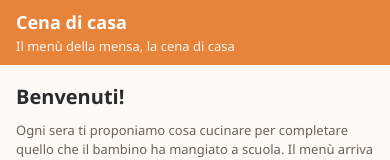
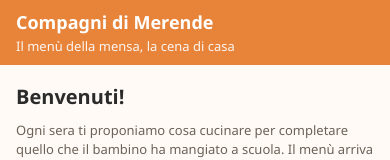
Before and after one commit to sebvsk/menuinfanzia, a plain HTML site: page index.html in a window 390 px wide. Shown: the top 160 px of the page. Drawn offline with Linux system fonts and the light colour scheme.

Commit message:
Add files via upload

```diff
--- a/index.html
+++ b/index.html
@@ -5,11 +5,11 @@
 <meta name="viewport" content="width=device-width, initial-scale=1, viewport-fit=cover">
 <meta name="theme-color" content="#e8833a">
 <meta name="apple-mobile-web-app-capable" content="yes">
-<meta name="apple-mobile-web-app-title" content="Cena di casa">
+<meta name="apple-mobile-web-app-title" content="Compagni di Merende">
 <link rel="manifest" href="manifest.webmanifest">
 <link rel="icon" href="icon-192.png">
 <link rel="apple-touch-icon" href="icon-192.png">
-<title>Cena di casa</title>
+<title>Compagni di Merende</title>
 <style>
   :root {
     --ink: #2b2b2b; --muted: #6b625a; --bg: #fffaf5; --card: #fff; --line: #f0e6dc;
@@ -298,9 +298,9 @@ function weekendPlan() {
 function renderHeader() {
   const p = state.profile;
   document.getElementById("header").innerHTML = p
-    ? `<div><h1>Cena di casa</h1><p>${esc(p.name || "Il bambino")} · ${esc(INDEX.cicli[p.ciclo])} · Municipio ${esc(INDEX.municipi[p.mun])}</p></div>
+    ? `<div><h1>Compagni di Merende</h1><p>${esc(p.name || "Il bambino")} · ${esc(INDEX.cicli[p.ciclo])} · Municipio ${esc(INDEX.municipi[p.mun])}</p></div>
        <button data-tab="impostazioni" aria-label="Impostazioni">⚙︎</button>`
-    : `<div><h1>Cena di casa</h1><p>Il menù della mensa, la cena di casa</p></div>`;
+    : `<div><h1>Compagni di Merende</h1><p>Il menù della mensa, la cena di casa</p></div>`;
 }
 function renderDays() {
   const el = document.getElementById("days");
```
Also changed, not shown: manifest.webmanifest.
